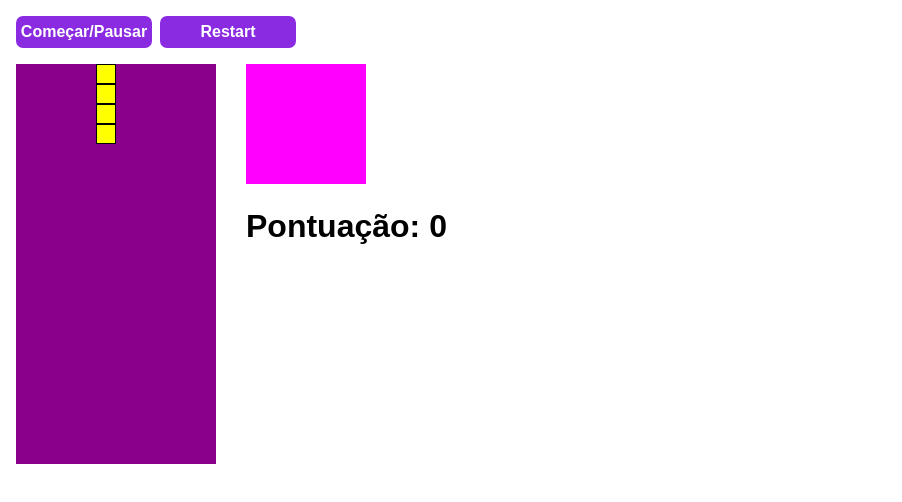
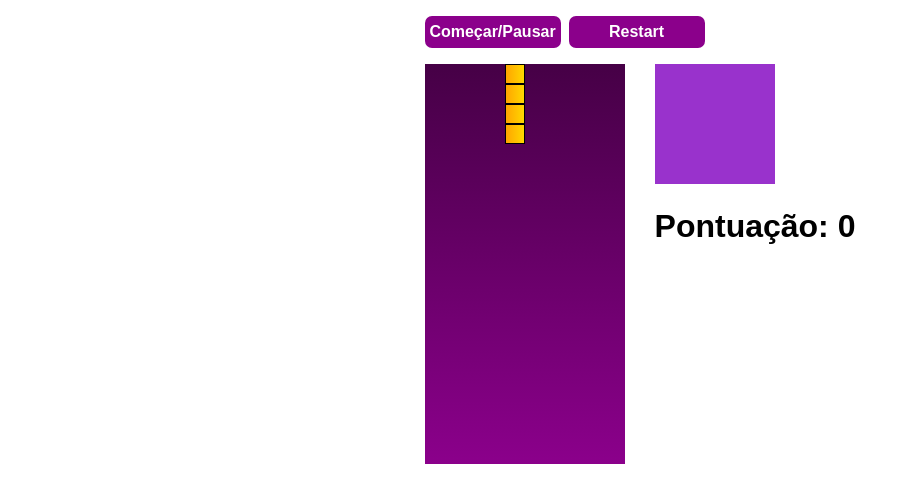
Before and after one commit to Anthonyysm/tetris-puro, a website: page index.html in a window 1280 px wide. Shown: the whole page, without its empty margins (0-902 px from the left). Drawn offline with Linux system fonts and the light colour scheme.

Commit message:
Update style.css

```diff
--- a/style.css
+++ b/style.css
@@ -15,6 +15,9 @@ button:disabled {
 }
 
 body {
+  display: flex;
+  align-content: center;
+  justify-content: center;
   height: 100vh;
 }
 
@@ -32,7 +35,7 @@ body {
 
 .buttons-container button {
   border: none;
-  background: blueviolet;
+  background: darkmagenta;
   color: white;
   font-size: 16px;
   font-weight: bold;
@@ -55,7 +58,7 @@ body {
 .grid {
   width: 200px;
   height: 400px;
-  background: darkmagenta;
+  background: linear-gradient(to top, darkmagenta, rgb(70, 0, 70));
 
   display: flex;
   flex-wrap: wrap;
@@ -75,7 +78,7 @@ body {
 .mini-grid {
   width: 120px;
   height: 120px;
-  background: magenta;
+  background: darkorchid;
   display: flex;
   flex-wrap: wrap;
 }
@@ -90,7 +93,8 @@ body {
   margin-top: 24px;
 }
 
-.shapePainted{
-  background: yellow;
+.shapePainted {
+
+  background: linear-gradient(to right, orange, gold);
   border: 1px solid black;
 }
```
